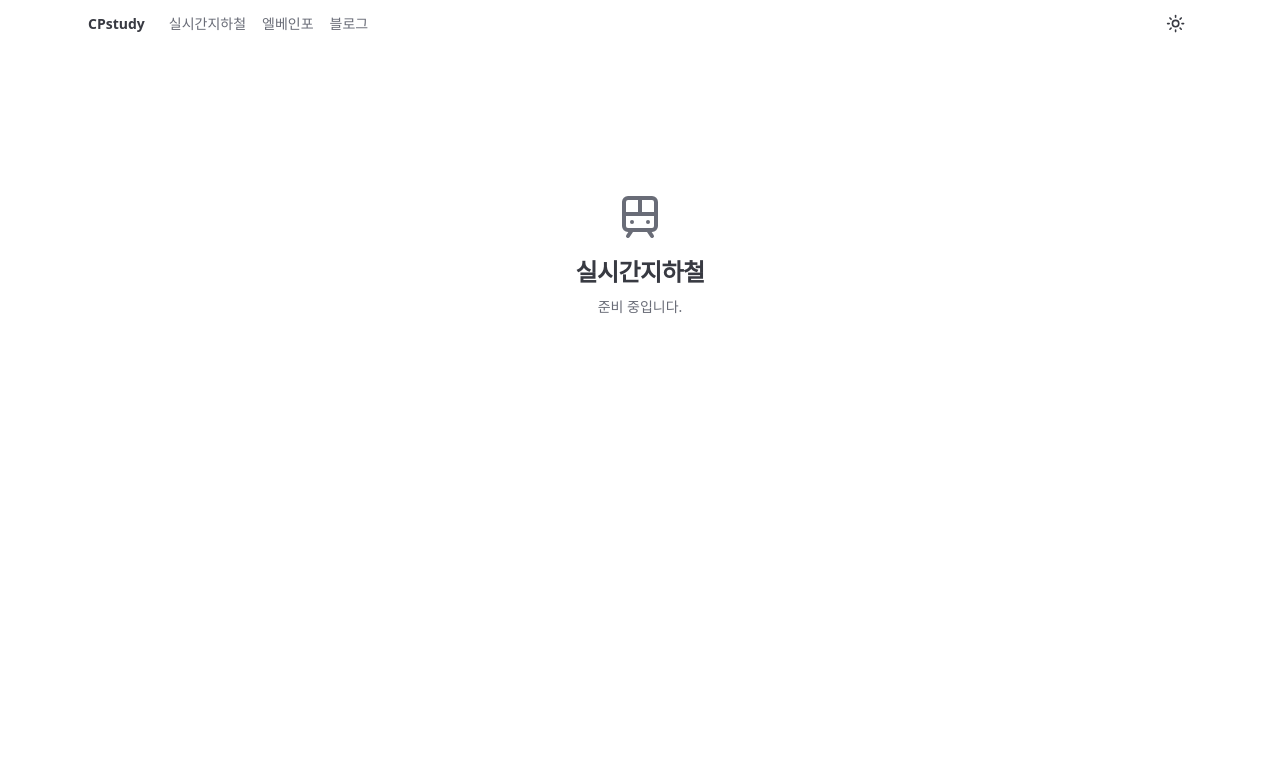
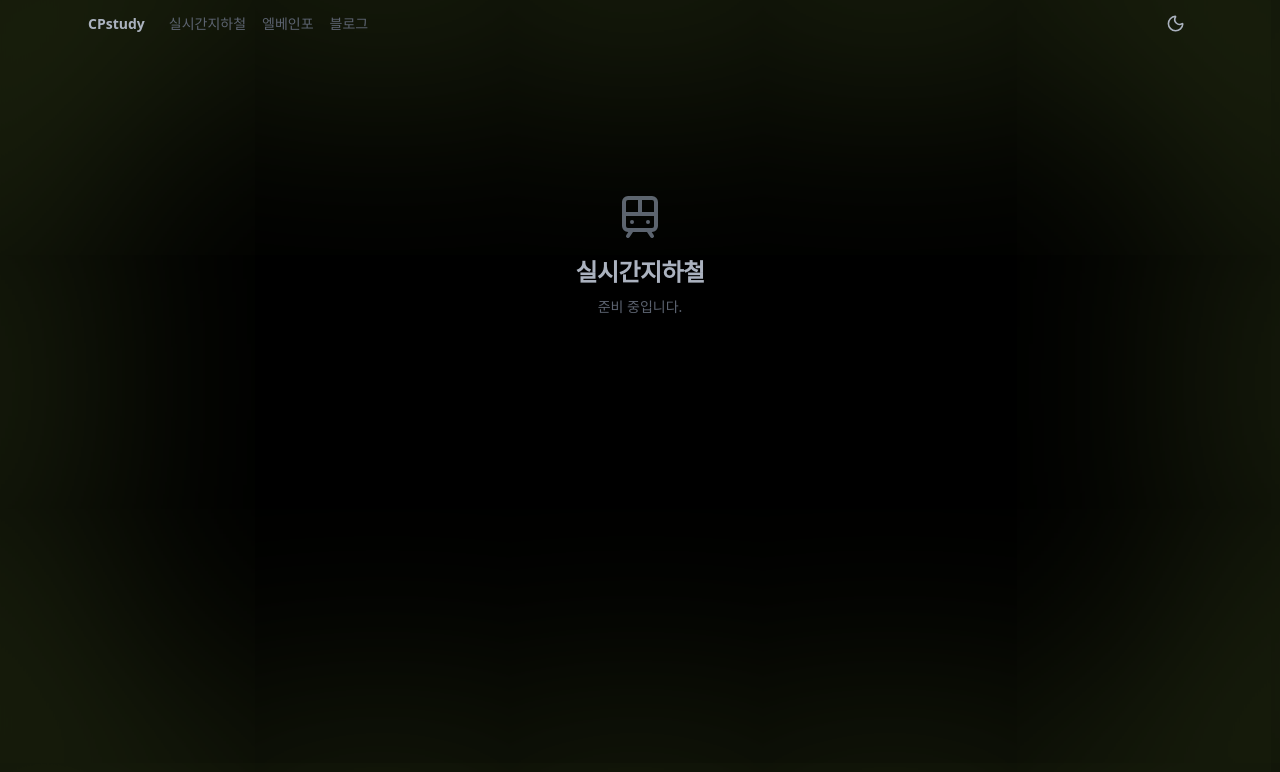
Before and after one commit to CPstudy/cpstudy.github.io, a Next.js app: page /silsiganmetro in a window 1280 px wide. Shown: the top 772 px of the page. Built offline with nearby package versions, Linux system fonts and the light colour scheme.

Commit message:
style: 앱 소개 페이지 디자인 수정

```diff
--- a/src/app/elevinfo/page.tsx
+++ b/src/app/elevinfo/page.tsx
@@ -3,8 +3,14 @@ import { Building2 } from "lucide-react";
 
 export default function ElevatorPage() {
   return (
-    <div className="min-h-screen bg-background text-foreground">
-      <SiteHeader />
+    <div className="dark min-h-screen text-foreground" style={{ backgroundColor: "#000000" }}>
+      <div
+        className="fixed inset-0 pointer-events-none"
+        style={{
+          boxShadow: "inset 0 0 500px 50px #209EAD40",
+        }}
+      />
+      <SiteHeader transparent />
 
       <main className="max-w-6xl mx-auto px-6 py-16">
         <div className="flex flex-col items-center justify-center py-20 text-center">
--- a/src/app/page.tsx
+++ b/src/app/page.tsx
@@ -10,12 +10,14 @@ const services = [
     description: "실시간 지하철 도착 정보를 확인하세요.",
     href: "/silsiganmetro",
     icon: Train,
+    color: "#98BC4C",
   },
   {
     title: "엘베인포",
     description: "엘리베이터 운행 정보를 확인하세요.",
     href: "/elevinfo",
     icon: Building2,
+    color: "#209EAD",
   },
 ];
 
@@ -33,13 +35,14 @@ export default function Home() {
             <Link
               key={service.href}
               href={service.href}
-              className="group rounded-3xl bg-muted/50 p-6 hover:bg-muted/70 active:bg-muted/80 active:scale-95 transition-all"
+              className="group rounded-3xl p-6 active:scale-95 transition-all text-white"
+              style={{ backgroundColor: service.color }}
             >
-              <service.icon className="h-8 w-8 text-primary mb-4" />
-              <h2 className="text-lg font-semibold mb-1 group-hover:text-primary transition-colors">
+              <service.icon className="h-8 w-8 text-white mb-4" />
+              <h2 className="text-lg font-semibold mb-1">
                 {service.title}
               </h2>
-              <p className="text-sm text-muted-foreground">
+              <p className="text-sm text-white/80">
                 {service.description}
               </p>
             </Link>
--- a/src/app/silsiganmetro/page.tsx
+++ b/src/app/silsiganmetro/page.tsx
@@ -3,8 +3,14 @@ import { Train } from "lucide-react";
 
 export default function SubwayPage() {
   return (
-    <div className="min-h-screen bg-background text-foreground">
-      <SiteHeader />
+    <div className="dark min-h-screen text-foreground" style={{ backgroundColor: "#000000" }}>
+      <div
+        className="fixed inset-0 pointer-events-none"
+        style={{
+          boxShadow: "inset 0 0 500px 50px #98BC4C40",
+        }}
+      />
+      <SiteHeader transparent />
 
       <main className="max-w-6xl mx-auto px-6 py-16">
         <div className="flex flex-col items-center justify-center py-20 text-center">
--- a/src/components/site-header.tsx
+++ b/src/components/site-header.tsx
@@ -7,9 +7,9 @@ const navItems = [
   { label: "블로그", href: "/blog" },
 ];
 
-export function SiteHeader() {
+export function SiteHeader({ transparent = false }: { transparent?: boolean }) {
   return (
-    <header className="sticky top-0 z-50 w-full bg-background/95 backdrop-blur h-12">
+    <header className={`sticky top-0 z-50 w-full h-12 ${transparent ? "" : "bg-background/95 backdrop-blur"}`}>
       <div className="max-w-6xl mx-auto px-6 h-full flex items-center justify-between">
         <div className="flex items-center gap-6">
           <Link
```
